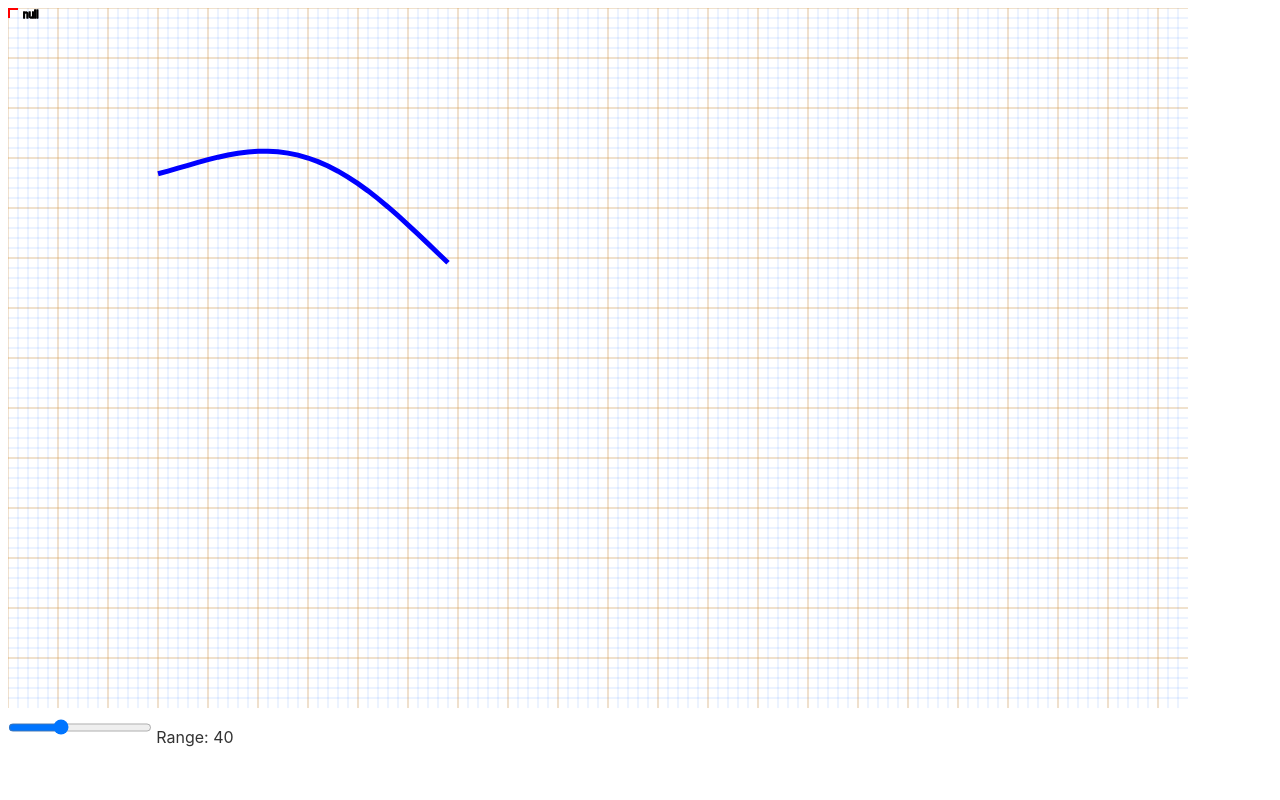
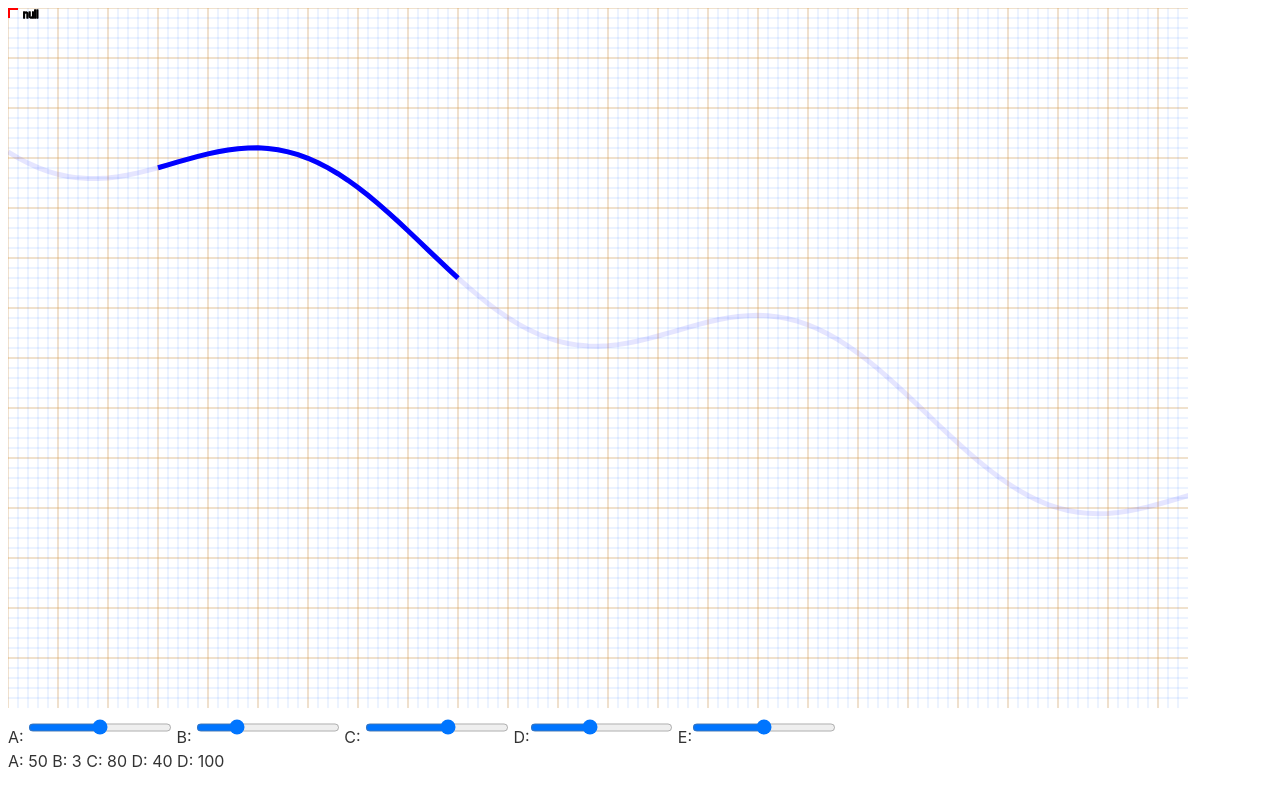
Before and after one commit to friarobaz/bpc, a Svelte app: page / in a window 1280 px wide. Built offline with nearby package versions, Linux system fonts and the light colour scheme.

Commit message:
custom curve

```diff
--- a/src/Canvas.svelte
+++ b/src/Canvas.svelte
@@ -8,7 +8,11 @@
     let settings = {
         mouseX:null,
         mouseY:null,
-        range:40,
+        A:50,
+        B:3,
+        C:80,
+        D:40,
+        E:100,
         width: CANVAS_WIDTH,
         height: CANVAS_HEIGHT,
     }
@@ -29,8 +33,23 @@
 </script>
 
 <canvas id="canvas" bind:this={canvas} ></canvas>
-<input type="range" min=20 max=80 bind:value={settings.range} >
-Range: {settings.range}
+<br>
+A: <input type="range" min=0 max=100 bind:value={settings.A} >
+B: <input type="range" min=1 max=10 step=0.1 bind:value={settings.B} >
+C: <input type="range" min=20 max=120 bind:value={settings.C} >
+D:<input type="range" min=0 max=100 bind:value={settings.D} >
+E:<input type="range" min=0 max=200 bind:value={settings.E} >
+<br>
+A: {settings.A}
+B: {settings.B}
+C: {settings.C}
+D: {settings.D}
+D: {settings.E}
+<br>
+
+
+
+
 
 <style>
 
--- a/src/draw.js
+++ b/src/draw.js
@@ -77,6 +77,15 @@ const drawCurve = (
   ctx.stroke()
 }
 
+const drawGlide = (ctx, x, y) => {
+  ctx.beginPath()
+  ctx.moveTo(0, 0)
+  ctx.lineTo(x * 10, y * 10)
+  ctx.strokeStyle = "red"
+  ctx.lineWidth = 1
+  ctx.stroke()
+}
+
 export const draw = (ctx, settings) => {
   ctx.clearRect(0, 0, settings.width, settings.height)
   drawGrid(ctx, settings.height, settings.width, 10, "rgba(0, 100, 255, 0.15)")
@@ -84,12 +93,19 @@ export const draw = (ctx, settings) => {
   cursorHelper(settings.mouseX, settings.mouseY, ctx)
 
   let testFunction = (i) => {
-    return Math.cos((i - 50) / 80) * 50 + 100 + i / 3
+    return (
+      Math.cos((i - settings.D) / settings.C) * settings.A +
+      settings.E +
+      i / settings.B
+    )
   }
-  let curvePoints = findPoints(testFunction, 150, 450, 10)
+  let curvePoints = findPoints(testFunction, 150, 460, 10)
+  let lightPoints = findPoints(testFunction, 0, 1500, 10)
+  drawCurve(ctx, lightPoints, "rgba(0,0,255,0.1)", 5)
   drawCurve(ctx, curvePoints, "blue", 5)
   if (settings.mouseX < 450 && settings.mouseX > 150) {
     circle(settings.mouseX, testFunction(settings.mouseX), ctx, "red")
+    drawGlide(ctx, settings.mouseX, testFunction(settings.mouseX))
   }
 }
 
```
Also changed, not shown: public/build/bundle.js, 1 other file (tests, documents, lock files or other folders).
